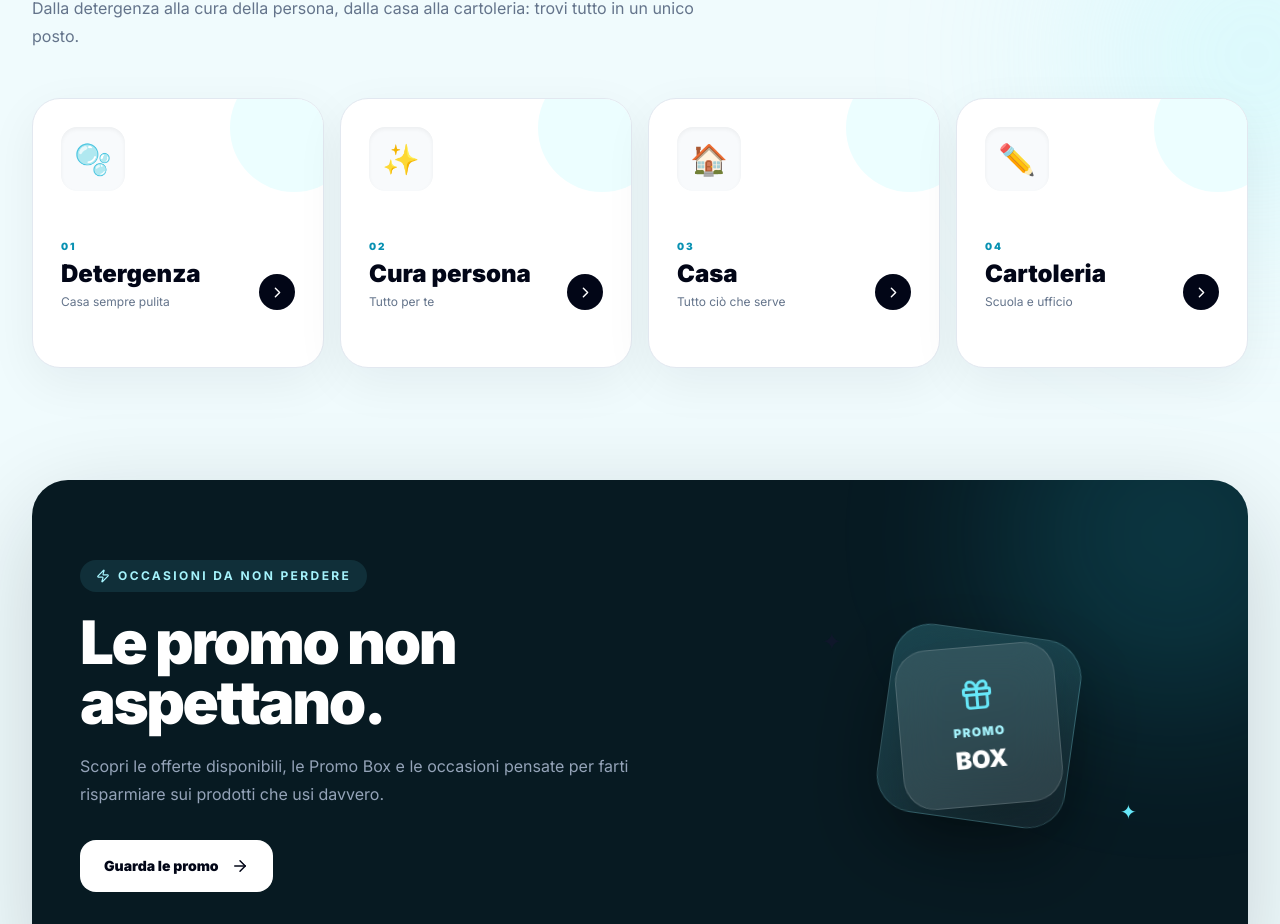
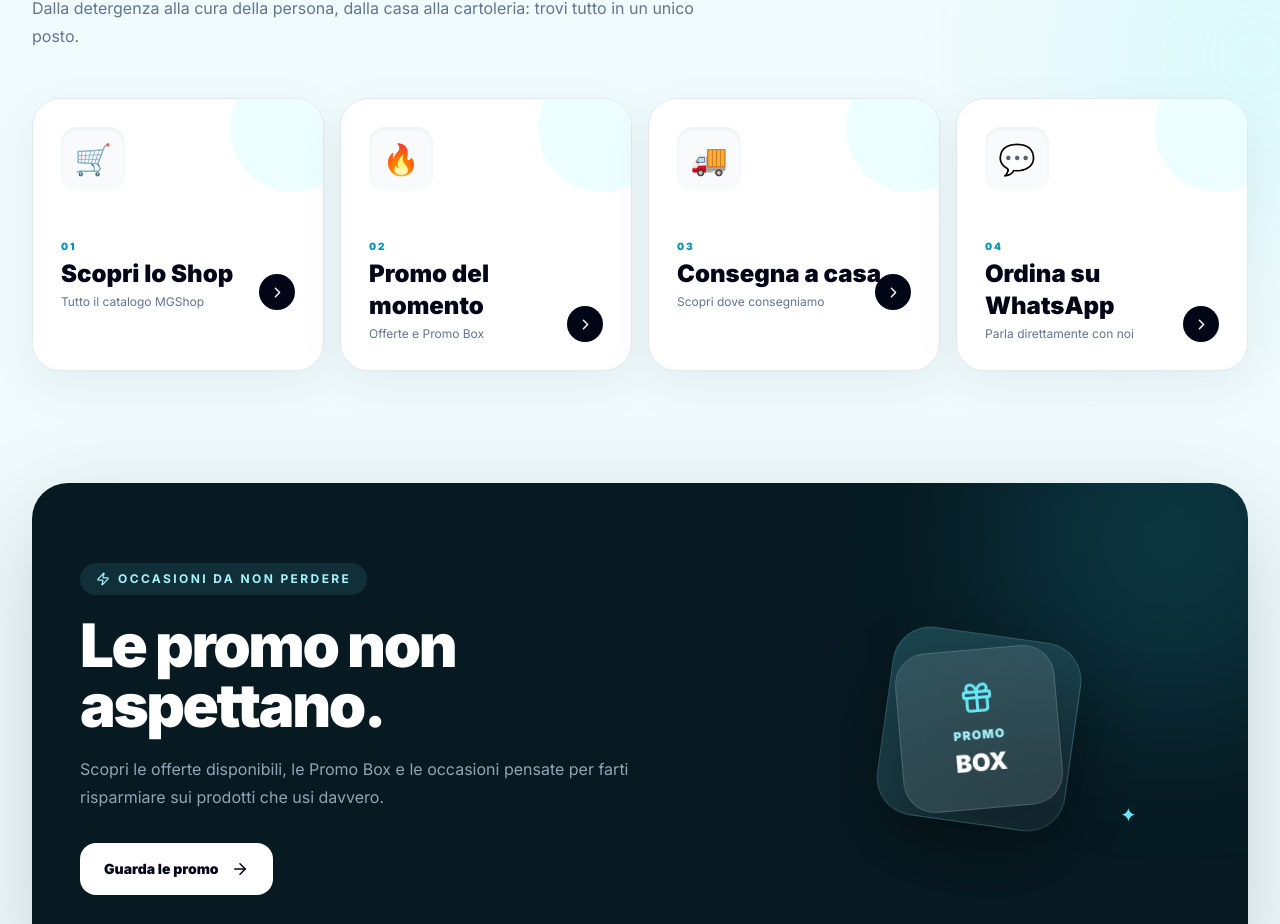
Before and after one commit to aureliomary2402-coder/mgshop-casa, a Next.js app: page / in a window 1280 px wide. Shown: the part 1275-2199 px from the top of the page. Built offline with nearby package versions, Linux system fonts and the light colour scheme; no server answers.

Commit message:
Home V5: sostituisci categorie con azioni principali

```diff
--- a/app/page.tsx
+++ b/app/page.tsx
@@ -20,28 +20,28 @@ import {
 
 const categories = [
   {
-    title: "Detergenza",
-    subtitle: "Casa sempre pulita",
-    icon: "🫧",
-    href: "/shop?categoria=detergenza#prodotti-grid",
+    title: "Scopri lo Shop",
+    subtitle: "Tutto il catalogo MGShop",
+    icon: "🛒",
+    href: "/shop",
   },
   {
-    title: "Cura persona",
-    subtitle: "Tutto per te",
-    icon: "✨",
-    href: "/shop?categoria=cura%20persona#prodotti-grid",
+    title: "Promo del momento",
+    subtitle: "Offerte e Promo Box",
+    icon: "🔥",
+    href: "/promo",
   },
   {
-    title: "Casa",
-    subtitle: "Tutto ciò che serve",
-    icon: "🏠",
-    href: "/shop?categoria=casa#prodotti-grid",
+    title: "Consegna a casa",
+    subtitle: "Scopri dove consegniamo",
+    icon: "🚚",
+    href: "/consegne",
   },
   {
-    title: "Cartoleria",
-    subtitle: "Scuola e ufficio",
-    icon: "✏️",
-    href: "/shop?categoria=cartoleria#prodotti-grid",
+    title: "Ordina su WhatsApp",
+    subtitle: "Parla direttamente con noi",
+    icon: "💬",
+    href: "https://wa.me/393522209558",
   },
 ];
 
```
